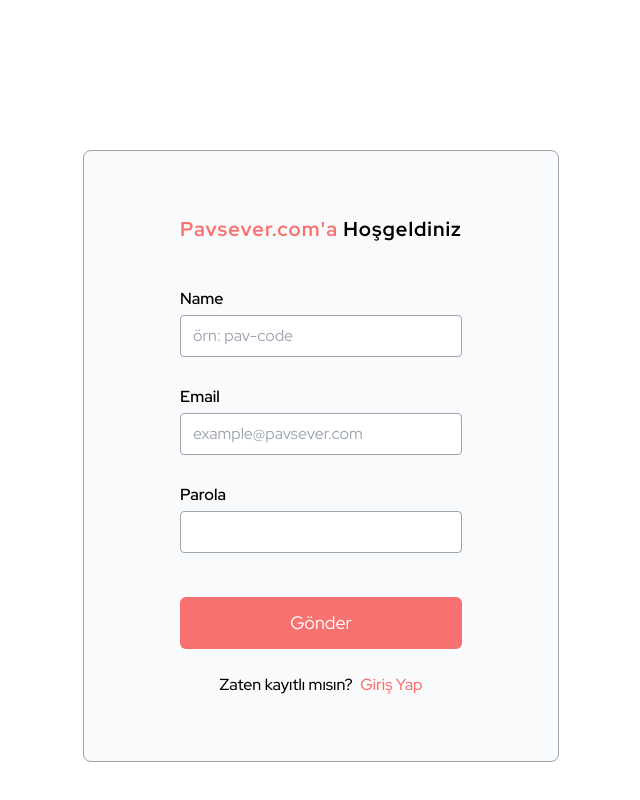
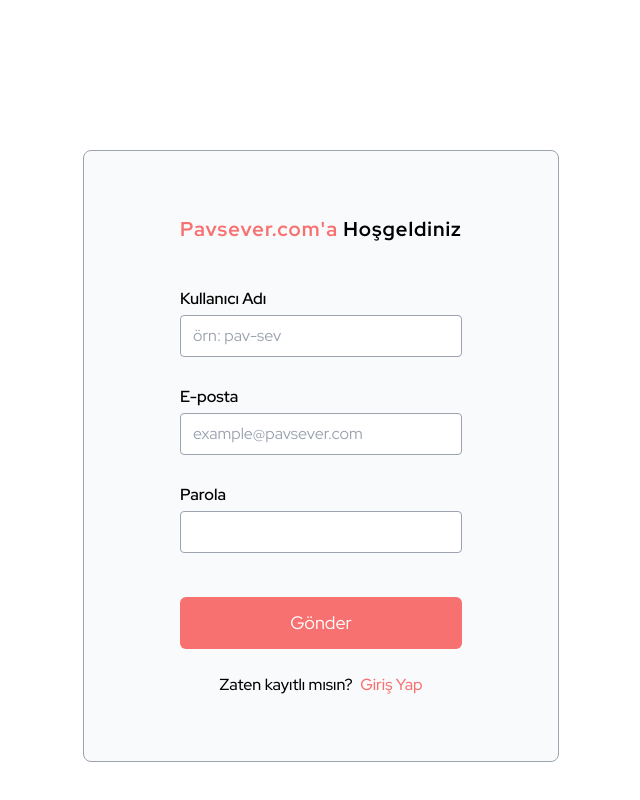
Before and after one commit to poyrazavsever/form_components, a React (Create React App) app: page / in a window 1280 px wide. Shown: the part 868-1668 px from the top of the page, without its empty margins (319-959 px from the left). Built offline with nearby package versions, Linux system fonts and the light colour scheme.

Commit message:
Components Done

```diff
--- /dev/null
+++ b/src/Components/Form.jsx
@@ -0,0 +1,29 @@
+import React from 'react'
+import { useForm } from 'react-hook-form';
+import RegisterInput from './RegisterInput';
+
+function RegisterForm() {
+
+    const { register, handleSubmit, formState: { errors } } = useForm();
+    const onSubmit = (data) => {
+        console.log(data)
+    }
+
+    return (
+
+        <form onSubmit={handleSubmit(onSubmit)} className="flex flex-col gap-7 w-full">
+
+        <RegisterInput inputType="text" placeholder="örn: pav-sev" label="Kullanıcı Adı" errorType="name"  min="8" max="32" register={register} errors = {errors}/>
+
+        <RegisterInput inputType={"email"} placeholder="example@pavsever.com" label="E-posta" errorType = "email" register={register} errors = {errors} />
+
+        <RegisterInput inputType="password" label="Parola" errorType="password" min="8" register = {register} errors = {errors} />
+
+
+
+        <button type="submit" className='submitButton'>Gönder</button>
+    </form>
+    )
+}
+
+export default RegisterForm
--- a/src/Components/Register.jsx
+++ b/src/Components/Register.jsx
@@ -1,12 +1,8 @@
 import React from 'react';
-import { useForm } from 'react-hook-form';
+import RegisterForm from './Form';
 
 function Register() {
 
-    const { register, handleSubmit, formState: { errors } } = useForm();
-    const onSubmit = (data) => {
-        console.log(data)
-    }
 
     return (
 
@@ -15,43 +11,7 @@
 
             <h4 className='text-red font-bold tracking-wider text-sm sm:text-lg pb-8 xl:text-xl'><span className='text-red-400'>Pavsever.com'a</span> Hoşgeldiniz</h4>
 
-            <form onSubmit={handleSubmit(onSubmit)} className="flex flex-col gap-7 w-full">
-                <div className='upinput'>
-
-                    <label htmlFor="name" className='label'>Name</label>
-
-                    <input type="text" id='name' className='input' placeholder="örn: pav-code" {...register("name", { required: true, maxLength: 24, minLength: 8, pattern : /^[A-Za-z]+$/i })} />
-
-                    {errors.name?.type === "required" && <span className='error'>Burayı doldurmak zorunlu.</span>}
-
-                    {errors.name?.type === "maxLength" && <span className='error'>Maksimum 24 karakter.</span>}
-
-                    {errors.name?.type === "minLength" && <span className='error'>Minimum 8 karakter.</span>}
-
-                    {errors.name?.type === "pattern" && <span className='error'>Geçersiz kullanıcı adı.</span>}
-
-
-                </div>
-
-                <div className='upinput'>
-                    <label htmlFor="email" className='label'>Email</label>
-                    <input type="email" id='email' className='input' placeholder="example@pavsever.com" {...register("email", { required: true })} />
-                    {errors.email?.type === "required" && <span className='error'>Bu alanı doldurmak zorunlu.</span>}
-                </div>
-
-                <div className='upinput'>
-
-                    <label htmlFor="password" className='label'>Parola</label>
-                    <input type="password" id='password' className='input' {...register("password", { required: true, minLength: 8 })} />
-                    {errors.password?.type === "required" && <span className='error'>Bu alanı doldurmak zorunlu.</span>}
-                    {errors.password?.type === "minLength" && <span className='error'>Minimum 8 karakter.</span>}
-
-                </div>
-
-
-
-                <button type="submit" className='submitButton'>Gönder</button>
-            </form>
+            <RegisterForm />
 
             <p className='text-sm lg:text-base pt-3 font-medium'>Zaten kayıtlı mısın? <a href="https://www.pavsever.com" className='text-red-400 pl-1 duration-300 transition-all hover:text-red-600'>Giriş Yap</a></p>
         </div>
--- /dev/null
+++ b/src/Components/RegisterInput.jsx
@@ -0,0 +1,53 @@
+import React from 'react'
+function RegisterInput({ inputType, placeholder, label, errorType, max, min, errors, register }) {
+
+    return (
+        <div className='upinput'>
+
+            <label htmlFor="name" className='label'>{label}</label>
+
+            <input type={inputType} id='password' className='input' placeholder={placeholder} {...register(errorType, { required: true, maxLength: max, minLength: min })} />
+
+            {/* Name */}
+            <>
+                {errorType === "name" ?
+                    errors.name?.type === "required" && <span className='error'>Burayı doldurmak zorunlu.</span>
+                    : ""}
+                {errorType === "name" ?
+                    errors.name?.type === "maxLength" && <span className='error'>Maksimum {max} karakter.</span>
+                    : ""}
+                {errorType === "name" ?
+                    errors.name?.type === "minLength" && <span className='error'>Minimum {min} karakter.</span>
+                    : ""}
+                {errorType === "name" ?
+                    errors.name?.type === "pattern" && <span className='error'>Geçersiz karakter kullanımı.</span>
+                    : ""}
+            </>
+
+            {/* Email */}
+            <>
+                {errorType === "email" ?
+                    errors.email?.type === "required" && <span className='error'>Burayı doldurmak zorunlu.</span>
+                    : ""}
+            </>
+
+
+            {/* Password */}
+            <>
+                {errorType === "password" ?
+                    errors.password?.type === "required" && <span className='error'>Burayı doldurmak zorunlu.</span>
+                    : ""}
+                {errorType === "password" ?
+                    errors.password?.type === "maxLength" && <span className='error'>Maksimum {max} karakter.</span>
+                    : ""}
+                {errorType === "password" ?
+                    errors.password?.type === "minLength" && <span className='error'>Minimum {min} karakter.</span>
+                    : ""}
+            </>
+
+        </div>
+
+    )
+}
+
+export default RegisterInput
```
